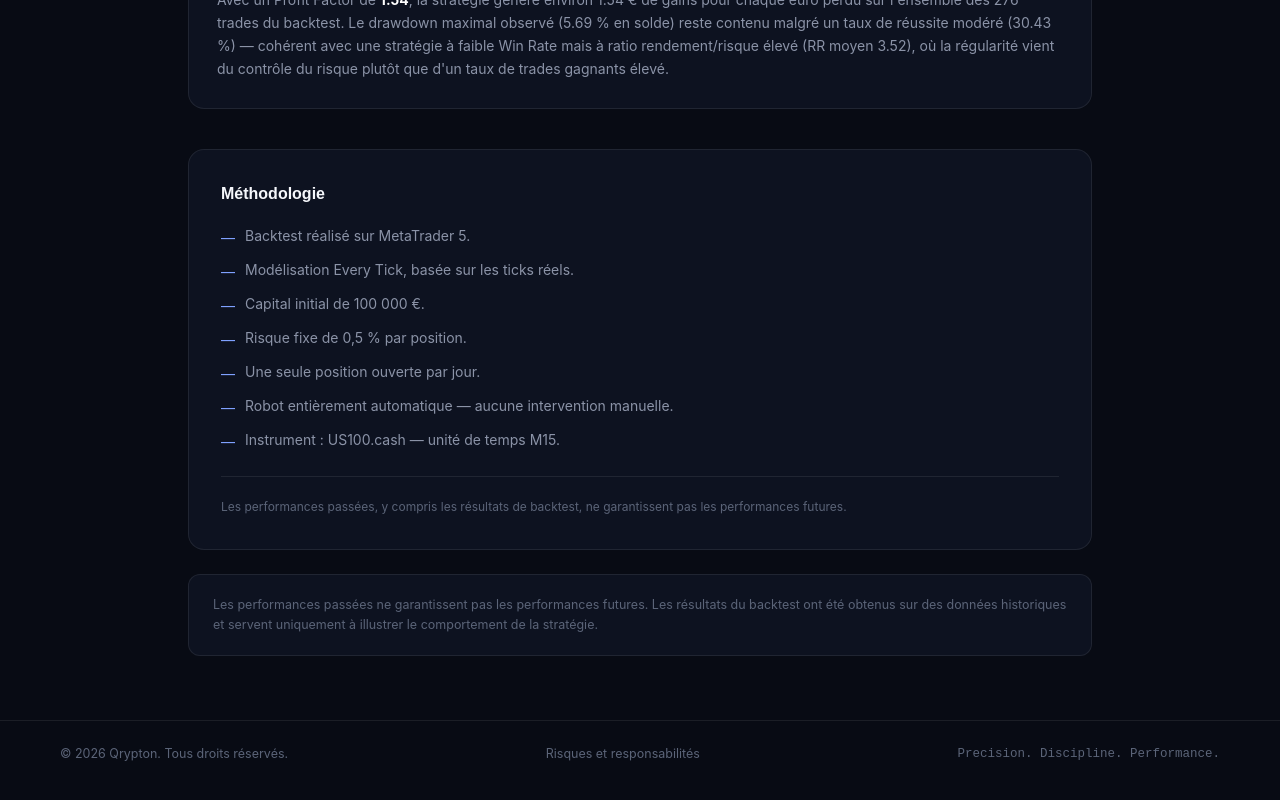
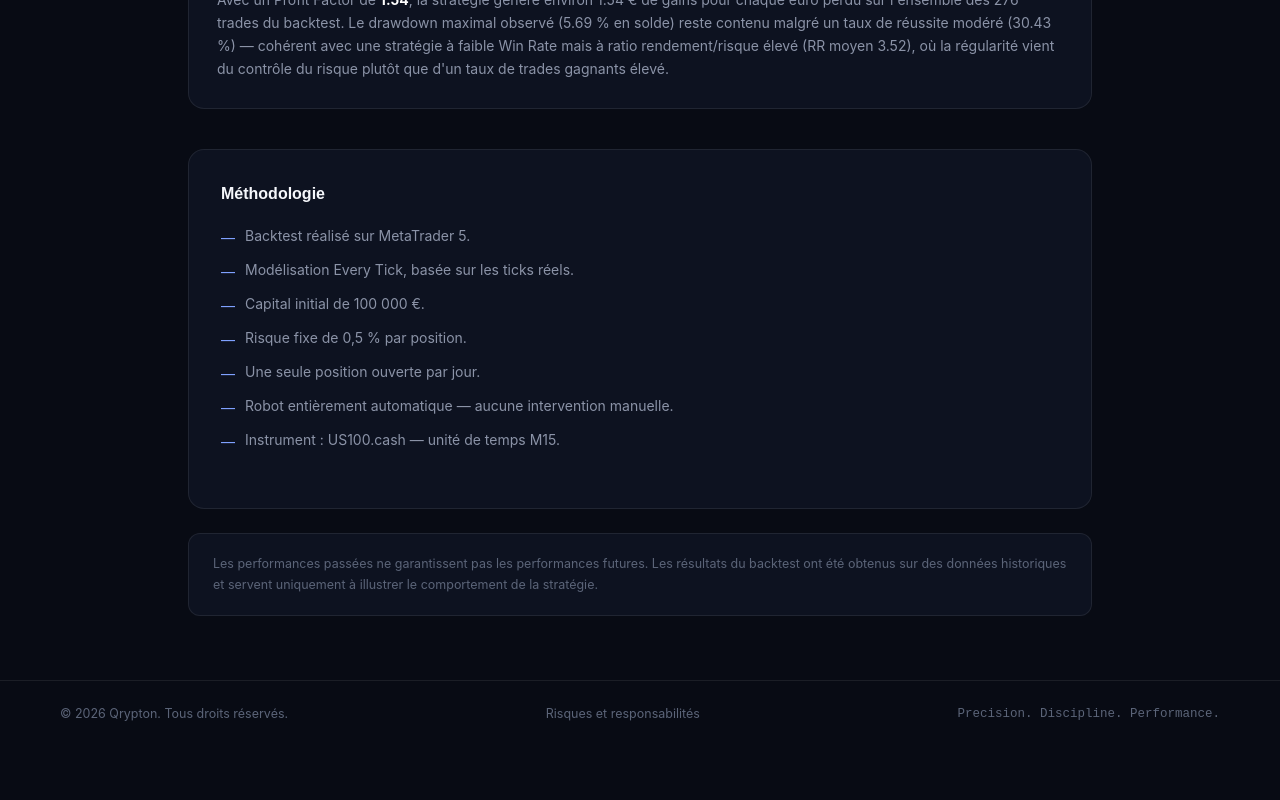
Before and after one commit to Qrypton4/Qrypton-Prenium, a Next.js app: page /performance in a window 1280 px wide. Shown: the part 2141-2941 px from the top of the page. Built offline with nearby package versions, Linux system fonts and the light colour scheme; no server answers.

Commit message:
Remove performance disclaimer paragraph
Removed disclaimer about past performance guarantees.

```diff
--- a/components/performance/Methodology.tsx
+++ b/components/performance/Methodology.tsx
@@ -27,10 +27,7 @@ export default function Methodology({
           </li>
         ))}
       </ul>
-      <p className="text-xs text-muted-2 leading-relaxed border-t border-line pt-5">
-        Les performances passées, y compris les résultats de backtest, ne garantissent pas les
-        performances futures.
-      </p>
+
     </div>
   );
 }
```
